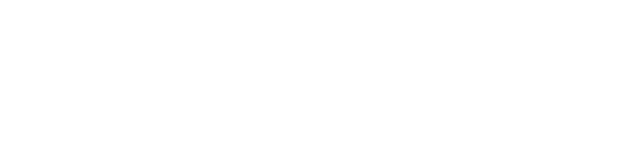
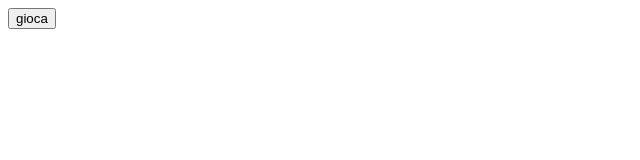
Before and after one commit to Simone-Corso/js-mail-dadi, a plain HTML site: page index.html in a window 1280 px wide. Shown: the whole page, without its empty margins (0-640 px from the left). Drawn offline with Linux system fonts and the light colour scheme.

Commit message:
ho inserito nel html un buttone per giocare

```diff
--- a/index.html
+++ b/index.html
@@ -6,6 +6,11 @@
     <title>jsmaildadi</title>
 </head>
 <body>
+    <header>
+        <button type="button" id="gioca">
+            gioca
+        </button>
+    </header>
     <script src="./js/index.js"></script>
 </body>
 </html>
```
